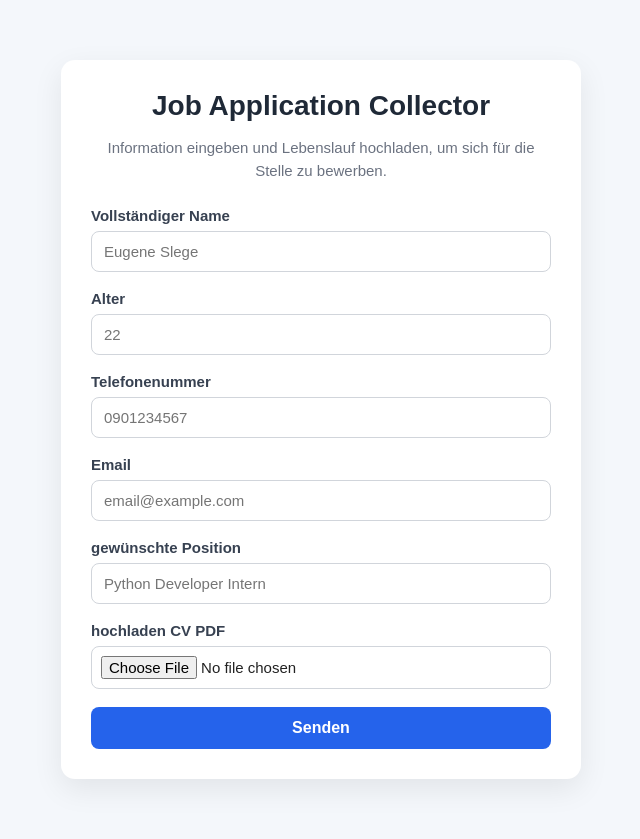
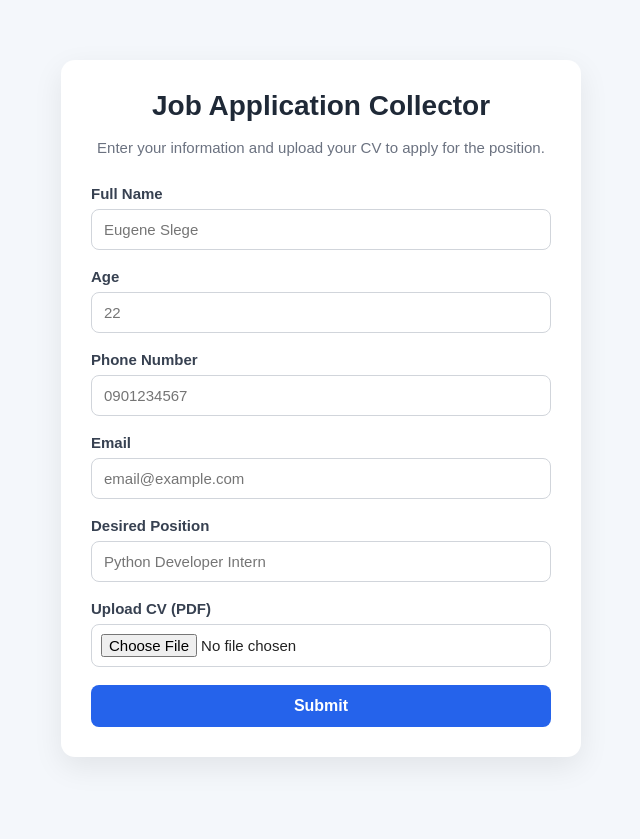
Before and after one commit to BangNgoHai/GoogleSheetsAPI, a Flask app: page / in a window 1280 px wide. Shown: the whole page, without its empty margins (319-959 px from the left). After the commit the page ends 761 px from the top, so only its background shows below. Run offline with Flask 3, Linux system fonts and the light colour scheme.

Commit message:
html update

```diff
--- a/templates/index.html
+++ b/templates/index.html
@@ -12,7 +12,7 @@
     <div class="container">
         <h1>Job Application Collector</h1>
         <p class="subtitle">
-            Information eingeben und Lebenslauf hochladen, um sich für die Stelle zu bewerben.
+            Enter your information and upload your CV to apply for the position.
         </p>
 
         {% with messages = get_flashed_messages() %}
@@ -27,17 +27,17 @@
 
         <form method="POST" enctype="multipart/form-data">
             <div class="form-group">
-                <label>Vollständiger Name</label>
+                <label>Full Name</label>
                 <input type="text" name="full_name" placeholder="Eugene Slege" required>
             </div>
 
             <div class="form-group">
-                <label>Alter</label>
+                <label>Age</label>
                 <input type="number" name="age" placeholder="22" required>
             </div>
 
             <div class="form-group">
-                <label>Telefonenummer</label>
+                <label>Phone Number</label>
                 <input type="text" name="phone" placeholder="0901234567" required>
             </div>
 
@@ -47,16 +47,16 @@
             </div>
 
             <div class="form-group">
-                <label>gewünschte Position</label>
+                <label>Desired Position</label>
                 <input type="text" name="desired_position" placeholder="Python Developer Intern" required>
             </div>
 
             <div class="form-group">
-                <label>hochladen CV PDF</label>
+                <label>Upload CV (PDF)</label>
                 <input type="file" name="cv_file" accept="application/pdf" required>
             </div>
 
-            <button type="submit">Senden</button>
+            <button type="submit">Submit</button>
         </form>
     </div>
 
```
